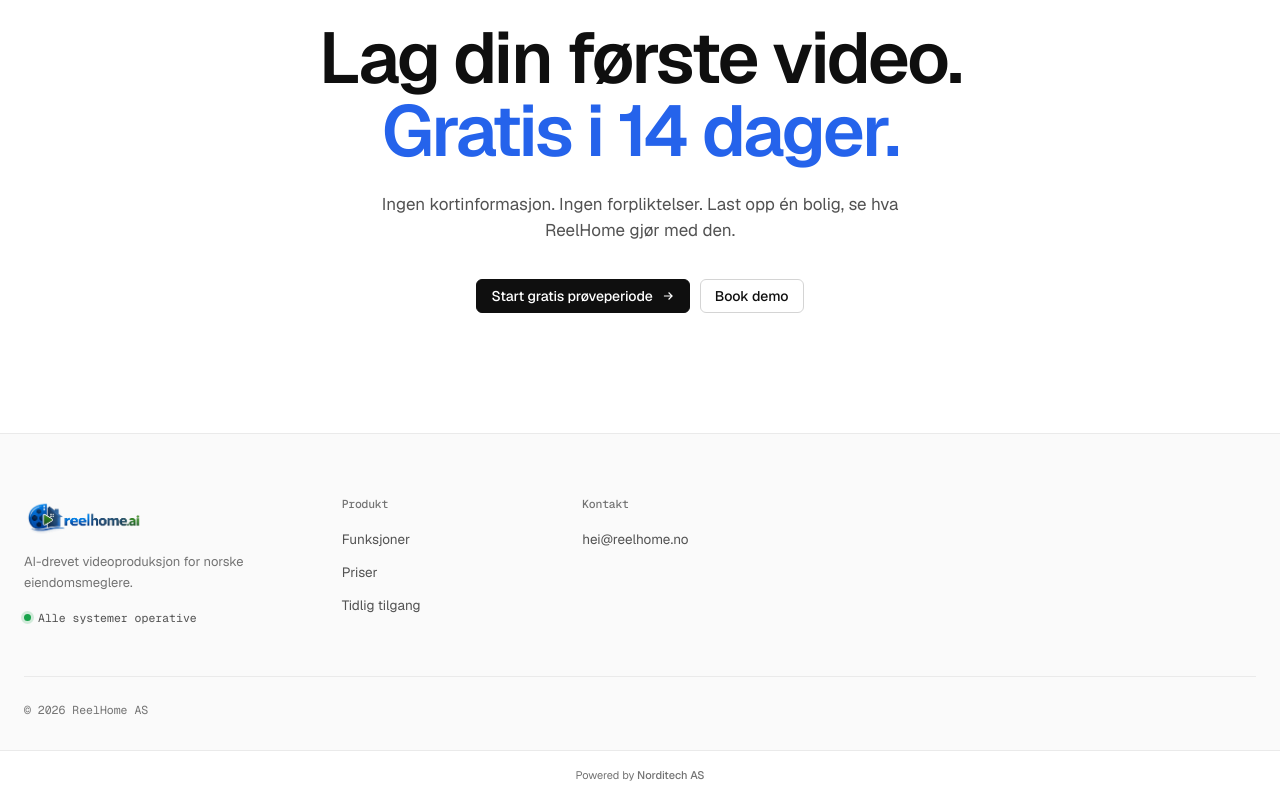
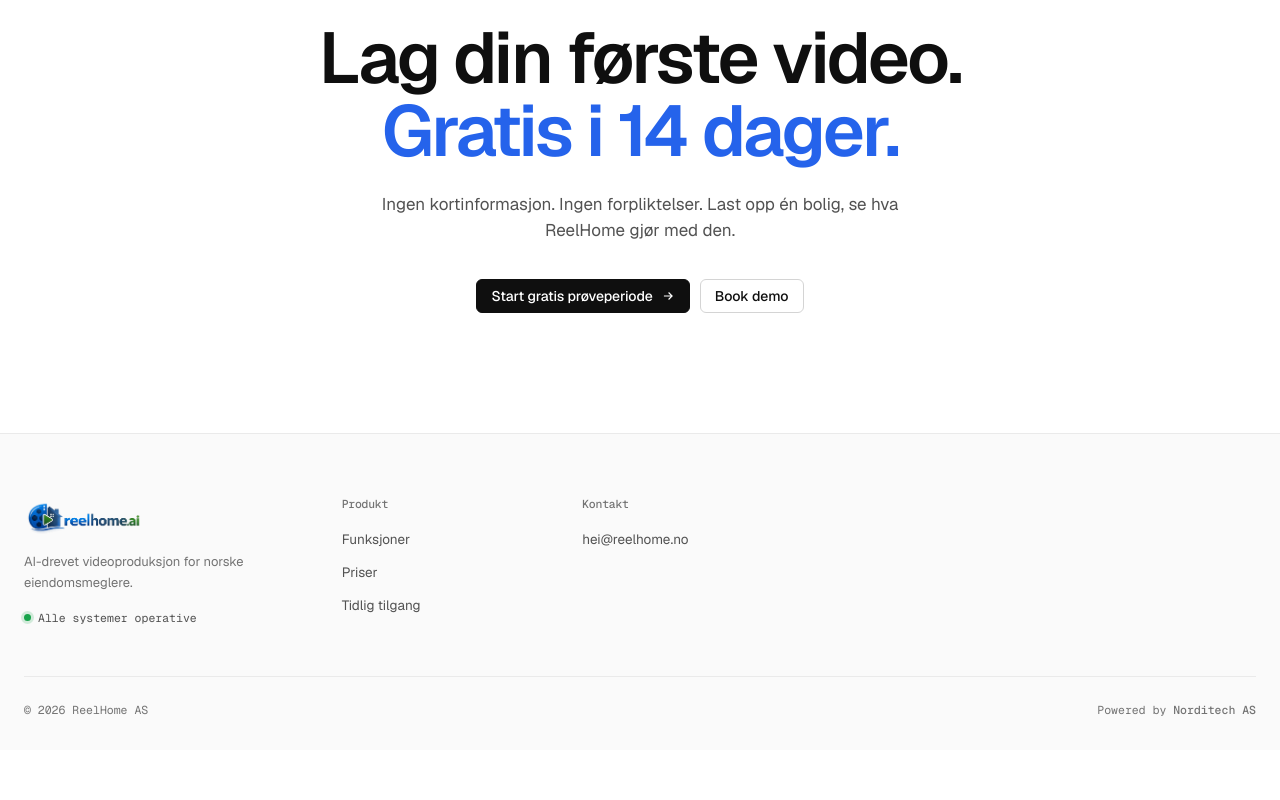
Before and after one commit to Wackazakka/boligforge, a Next.js app: page / in a window 1280 px wide. Shown: the part 6106-6906 px from the top of the page. After the commit the page ends 6856 px from the top, so only its background shows below. Built offline with nearby package versions, Linux system fonts and the light colour scheme.

Commit message:
Merge copyright and Powered by onto one footer line
Move 'Powered by Norditech AS' into foot-bot right side of landing page,
remove duplicate from global layout.tsx.

Co-Authored-By: Claude Sonnet 4.6 <noreply@anthropic.com>

```diff
--- a/app/layout.tsx
+++ b/app/layout.tsx
@@ -44,9 +44,6 @@ export default function RootLayout({
     >
       <body className="min-h-full flex flex-col">
         {children}
-        <footer style={{ textAlign: 'center', padding: '16px', fontSize: '11px', color: 'var(--muted, #999)', borderTop: '1px solid var(--line, #eee)', marginTop: 'auto' }}>
-          Powered by <a href="https://norditech.no" target="_blank" rel="noopener noreferrer" style={{ color: 'inherit', textDecoration: 'none', fontWeight: 500 }}>Norditech AS</a>
-        </footer>
       </body>
     </html>
   );
--- a/app/page.tsx
+++ b/app/page.tsx
@@ -480,6 +480,7 @@ export default function Home() {
           </div>
           <div className="foot-bot">
             <span>© 2026 ReelHome AS</span>
+            <span>Powered by <a href="https://norditech.no" target="_blank" rel="noopener noreferrer" style={{ color: 'inherit', textDecoration: 'none', fontWeight: 500 }}>Norditech AS</a></span>
           </div>
         </div>
       </footer>
```
